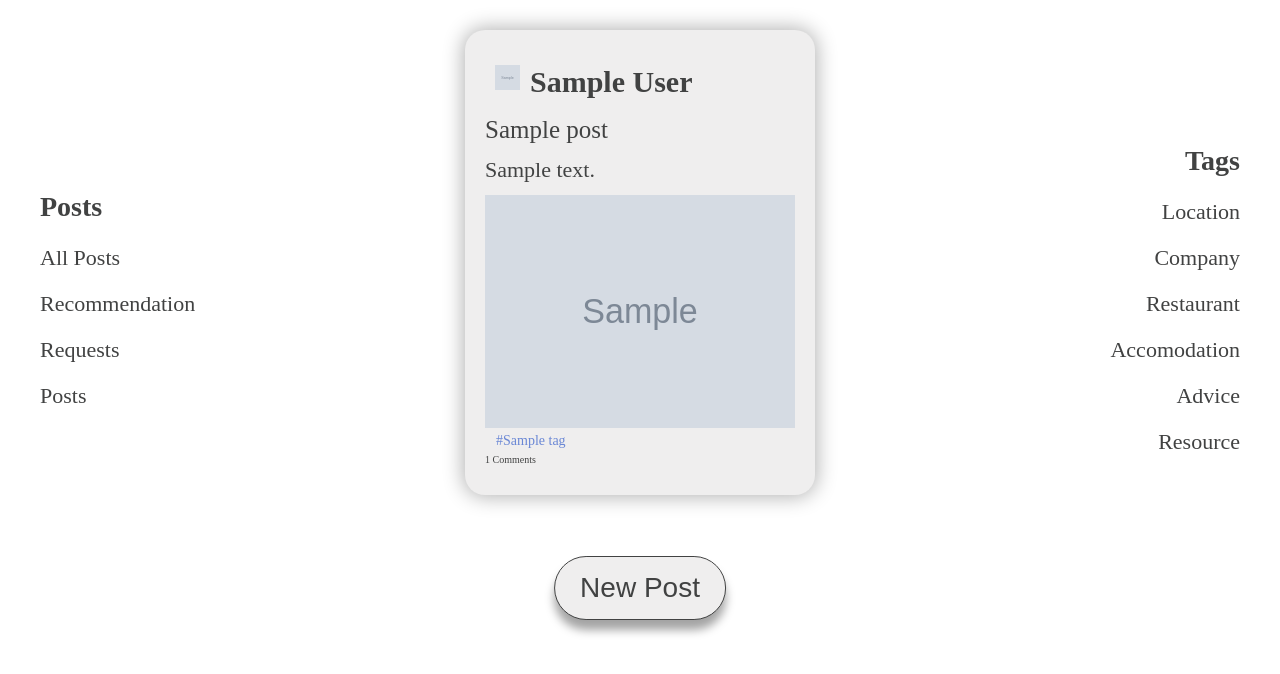
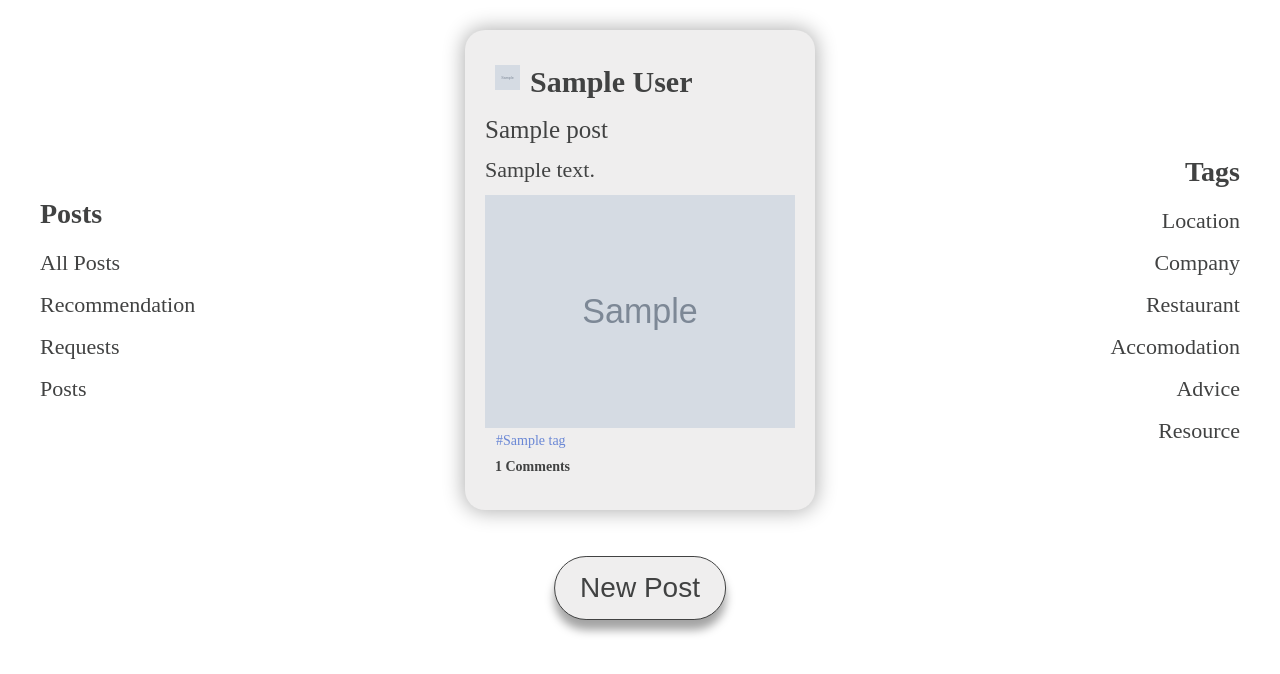
Before and after one commit to alangaurav/csocial, a Django app: page / in a window 1280 px wide. Shown: the part 100-774 px from the top of the page. Run offline with Django 5.2, Linux system fonts and the light colour scheme; a user stored in the database is signed in; tables that the repository leaves empty hold one stand-in row (values such as "Sample post"); grey boxes marked "Sample" are stand-in pictures.

Commit message:
csocial: static: css: New CSS builds
Updated CSS builds 11/03/2024.

Signed-off-by: Alan Gaurav <alangaurav@gmail.com>

```diff
--- a/csocials/static/css/style.css
+++ b/csocials/static/css/style.css
@@ -361,7 +361,7 @@ button {
   color: #414242;
 }
 .sidepanel ul li {
-  padding: 1rem 0;
+  padding: 0.8rem 0;
 }
 .sidepanel ul li:first-of-type {
   font-size: 2.8rem;
@@ -370,7 +370,6 @@ button {
 }
 .sidepanel ul li a:hover {
   color: #F06B3F;
-  font-size: 2.8rem;
 }
 
 nav.navbar {
@@ -572,6 +571,7 @@ nav.navbar .navbar-search-form input:focus::placeholder {
   background-color: #CCCCCC;
   border-radius: 1rem;
   color: #414242;
+  margin: 0.5rem 0;
 }
 .post-container-comments ul.post-comments li .post-comments-author {
   color: #2C43B7;
@@ -584,9 +584,20 @@ nav.navbar .navbar-search-form input:focus::placeholder {
   padding: 0.2rem 0.5rem;
   font-weight: 300;
 }
+.post-container-comments--count {
+  font-size: 1.4rem;
+  padding: 0.5rem 1rem;
+  display: flex;
+  flex-direction: row;
+  font-weight: 600;
+}
+.post-container-comments form div.form-group {
+  margin: 0;
+}
 .post-container-comments form.post-comment-form input[type=text] {
-  width: 80%;
+  width: 90%;
   font-size: 1.4rem;
+  margin: 0 1rem;
 }
 .post-container-comments form.post-comment-form input[type=text]::placeholder {
   font-size: 1.4rem;
```
Also changed, not shown: 1 other file.
